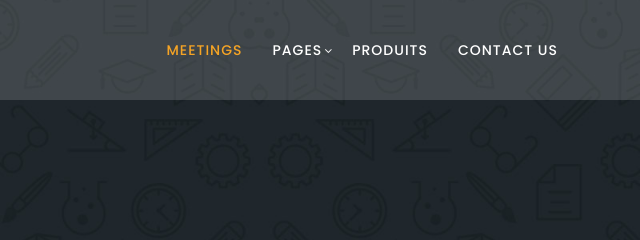
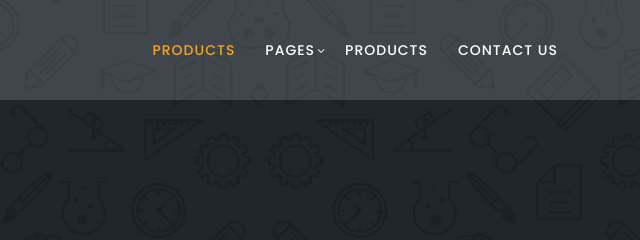
Before and after one commit to SilvertonElectronics/SilvertonElectronics-Catalog, a plain HTML site: page index.html in a window 1280 px wide. Shown: the top 240 px of the page, 640-1280 px from the left. Drawn offline with nearby package versions, Linux system fonts and the light colour scheme.

Commit message:
fixed meeting --> product

```diff
--- a/index.html
+++ b/index.html
@@ -46,15 +46,15 @@
             <!-- ***** Logo End ***** -->
             <!-- ***** Menu Start ***** -->
             <ul class="nav">
-              <li><a href="index.html" class="active">Meetings</a></li>
+              <li><a href="index.html" class="active">Products</a></li>
               <li class="has-sub">
                 <a href="javascript:void(0)">Pages</a>
                 <ul class="sub-menu">
-                  <li><a href="index.html">Upcoming Meetings</a></li>
-                  <li><a href="">Meeting Details</a></li>
+                  <li><a href="index.html">Products</a></li>
+                  <li><a href="">Product Details</a></li>
                 </ul>
               </li>
-              <li><a href="index.html">Produits</a></li>
+              <li><a href="index.html">Products</a></li>
               <li><a href="#contact-us">Contact Us</a></li>
             </ul>
             <a class='menu-trigger'>
```
Also changed, not shown: product-details.html (renamed from meeting-details.html).
